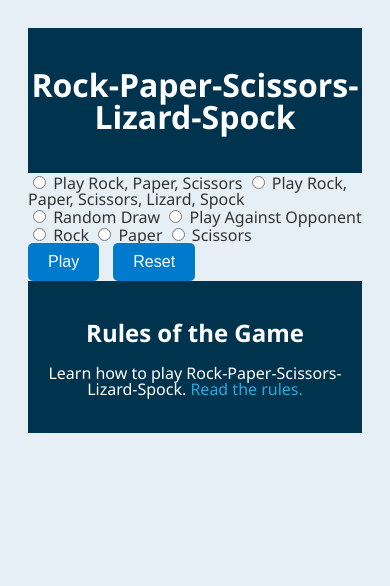
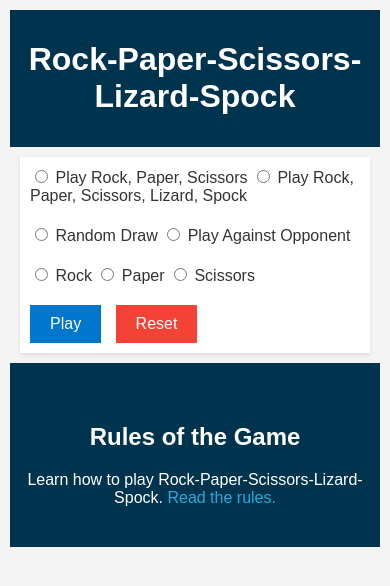
Before and after one commit to comp426-2023-spring/e02-Jijiez-2001, a website: page public/index.html in a window 390 px wide. Drawn offline with Linux system fonts and the light colour scheme.

Commit message:
change css style

```diff
--- a/public/scripts.js
+++ b/public/scripts.js
@@ -87,7 +87,7 @@ function playGame() {
         // Update UI with the game result
         document.getElementById(
           "result"
-        ).innerText = `Your choice: ${data.player}\nOpponent's choice: ${data.opponent}\nResult: ${data.result}`;
+        ).innerText = `Your choice: ${data.player}\nOpponent's choice: ${data.opponent}\nResult: ${data.result}\n`;
       })
       .catch((error) => {
         console.error("Error:", error);
--- a/public/styles.css
+++ b/public/styles.css
@@ -1,69 +1,72 @@
 body {
-  line-height: 1;
-  font-family: "Segoe UI", Tahoma, Geneva, Verdana, sans-serif;
-  background-color: #e7eff6;
+  font-family: "Arial", sans-serif;
   color: #333;
+  background-color: #f4f4f4;
+  margin: 0;
   padding: 20px;
 }
 
 header {
   background-color: #00334e;
   color: white;
-  padding: 20px 0;
+  padding: 20px;
   text-align: center;
 }
 
-header h1 {
+form {
+  background-color: white;
+  max-width: 600px;
+  margin: 20px auto;
+  padding: 20px;
+  box-shadow: 0 2px 4px rgba(0, 0, 0, 0.1);
+}
+
+section {
   margin-bottom: 20px;
 }
 
-main {
-  max-width: 600px;
-  margin: 40px auto;
-  padding: 20px;
-  background-color: #fff;
-  box-shadow: 0 4px 6px rgba(0, 0, 0, 0.1);
-}
-
 button {
-  background-color: #007acc;
+  background-color: #0077cc;
   color: white;
+  border: none;
   padding: 10px 20px;
-  border: none;
-  border-radius: 5px;
-  cursor: pointer;
   margin-right: 10px;
   font-size: 16px;
-  transition: background-color 0.3s ease;
+  cursor: pointer;
+  transition: background-color 0.3s;
 }
 
 button:hover {
-  background-color: #005792;
+  background-color: #005fa3;
 }
 
-button:active {
-  transform: scale(0.98);
+button[type="reset"] {
+  background-color: #f44336;
 }
 
-nav ul {
-  list-style: none;
+button[type="reset"]:hover {
+  background-color: #d32f2f;
 }
 
-nav ul li {
-  display: inline;
-  margin-right: 10px;
+#rules {
+  text-align: center;
+  margin-top: 40px;
 }
 
-nav a {
-  color: white;
-  text-decoration: none;
-  padding: 5px 10px;
-  background-color: #007acc;
-  border-radius: 5px;
-}
+/* Responsive design */
+@media (max-width: 768px) {
+  body {
+    padding: 10px;
+  }
 
-nav a:hover {
-  background-color: #005792;
+  header {
+    padding: 10px;
+  }
+
+  form {
+    margin: 10px;
+    padding: 10px;
+  }
 }
 
 footer {
```
